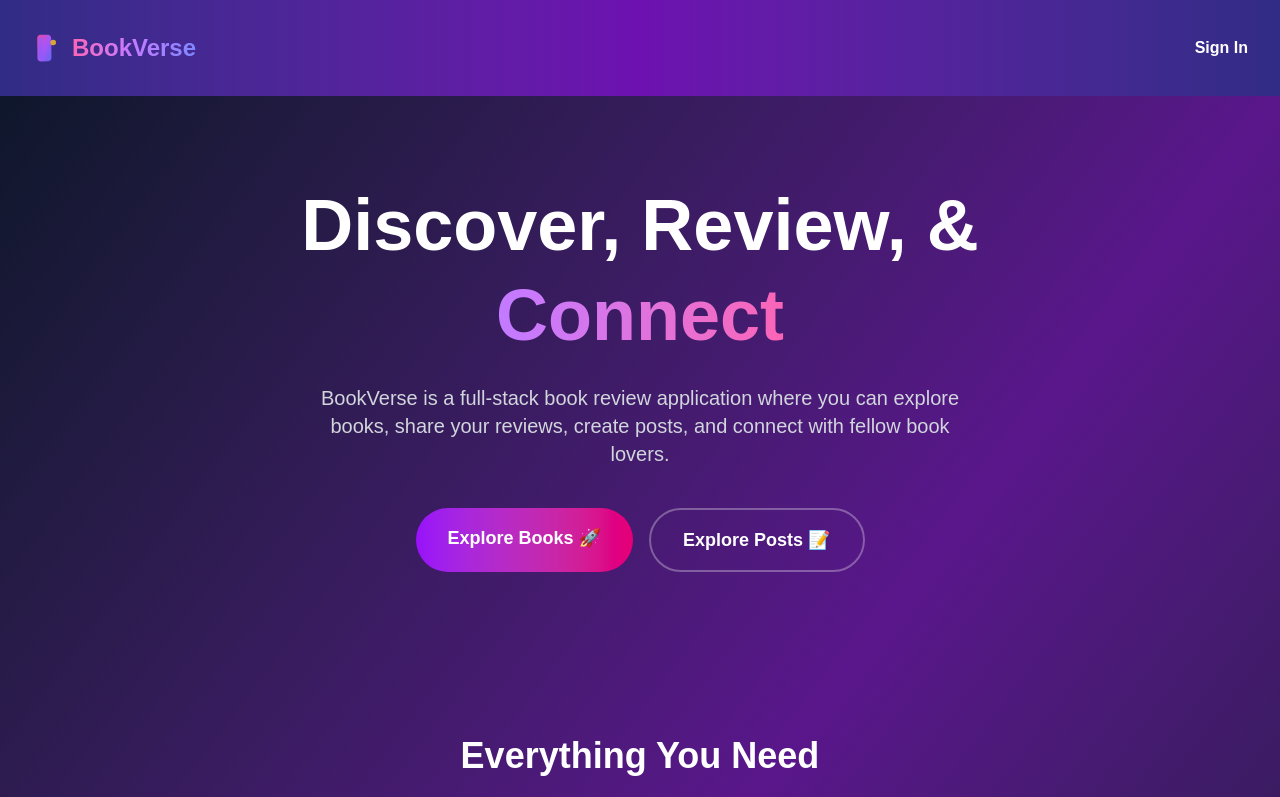
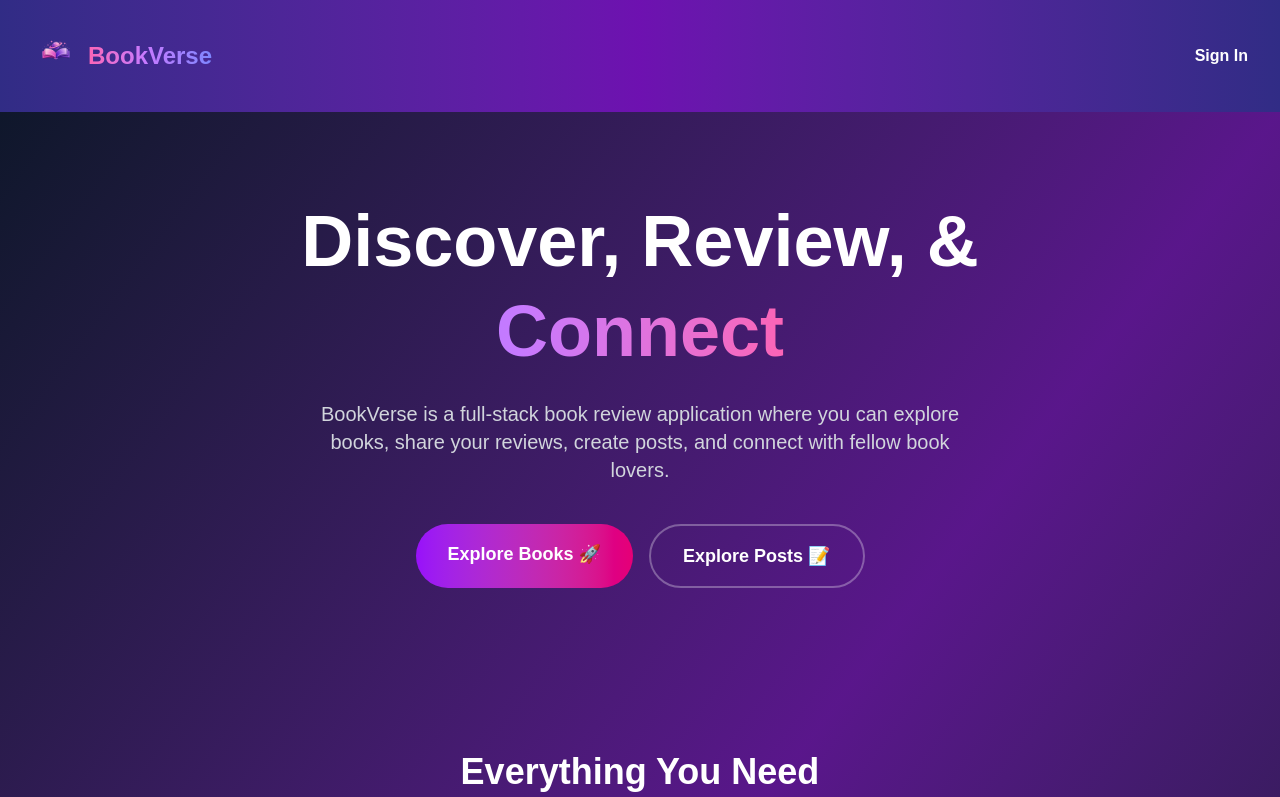
Before and after one commit to bh-official/BookVerse, a Next.js app: page / in a window 1280 px wide. Shown: the top 797 px of the page. Built offline with nearby package versions, Linux system fonts and the light colour scheme; no server answers; a web font is replaced by a local one.

Commit message:
updated logo

```diff
--- a/src/components/Logo.jsx
+++ b/src/components/Logo.jsx
@@ -1,15 +1,16 @@
 "use client";
 
 import { motion } from "framer-motion";
+import Image from "next/image";
 
 export default function Logo({ size = "md" }) {
   const sizes = {
-    sm: { icon: 24, text: "text-lg" },
-    md: { icon: 32, text: "text-2xl" },
-    lg: { icon: 48, text: "text-4xl" },
+    sm: { width: 32, height: 32 },
+    md: { width: 48, height: 48 },
+    lg: { width: 64, height: 64 },
   };
 
-  const { icon, text } = sizes[size];
+  const { width, height } = sizes[size];
 
   return (
     <motion.div
@@ -28,62 +29,21 @@ export default function Logo({ size = "md" }) {
           repeat: Infinity,
           ease: "easeInOut",
         }}
-        style={{ width: icon, height: icon }}
+        style={{ width, height }}
       >
-        {/* Book icon with gradient */}
-        <svg
-          viewBox="0 0 24 24"
-          fill="none"
-          xmlns="http://www.w3.org/2000/svg"
-          className="w-full h-full"
-        >
-          <defs>
-            <linearGradient
-              id="bookGradient"
-              x1="0%"
-              y1="0%"
-              x2="100%"
-              y2="100%"
-            >
-              <stop offset="0%" stopColor="#ec4899" />
-              <stop offset="50%" stopColor="#a855f7" />
-              <stop offset="100%" stopColor="#6366f1" />
-            </linearGradient>
-            <linearGradient id="pageGradient" x1="0%" y1="0%" x2="0%" y2="100%">
-              <stop offset="0%" stopColor="#a855f7" />
-              <stop offset="100%" stopColor="#8b5cf6" />
-            </linearGradient>
-          </defs>
-          {/* Back cover */}
-          <path
-            d="M4 4.5C4 3.12 5.12 2 6.5 2H12C13.38 2 14.5 3.12 14.5 4.5V19.5C14.5 20.88 13.38 22 12 22H6.5C5.12 22 4 20.88 4 19.5V4.5Z"
-            fill="url(#bookGradient)"
-          />
-          {/* Pages */}
-          <path
-            d="M8 5C8 4.45 7.55 4 7 4H6C5.45 4 5 4.45 5 5V19C5 19.55 5.45 20 6 20H7C7.55 20 8 19.55 8 19V5Z"
-            fill="url(#pageGradient)"
-          />
-          {/* Star/sparkle */}
-          <motion.circle
-            cx="16"
-            cy="8"
-            r="2"
-            fill="#fbbf24"
-            animate={{
-              scale: [1, 1.2, 1],
-              opacity: [0.8, 1, 0.8],
-            }}
-            transition={{
-              duration: 2,
-              repeat: Infinity,
-              ease: "easeInOut",
-            }}
-          />
-        </svg>
+        <Image
+          src="/BookVerse.png"
+          alt="BookVerse Logo"
+          width={width}
+          height={height}
+          className="w-full h-full object-contain"
+          priority
+        />
       </motion.div>
       <motion.span
-        className={`${text} font-bold bg-gradient-to-r from-pink-400 via-purple-400 to-indigo-400 bg-clip-text text-transparent`}
+        className={`${
+          size === "sm" ? "text-lg" : size === "md" ? "text-2xl" : "text-4xl"
+        } font-bold bg-gradient-to-r from-pink-400 via-purple-400 to-indigo-400 bg-clip-text text-transparent`}
         initial={{ opacity: 0, x: -10 }}
         animate={{ opacity: 1, x: 0 }}
         transition={{ duration: 0.5, delay: 0.2 }}
```
Also changed, not shown: public/BookVerse.png (added).
